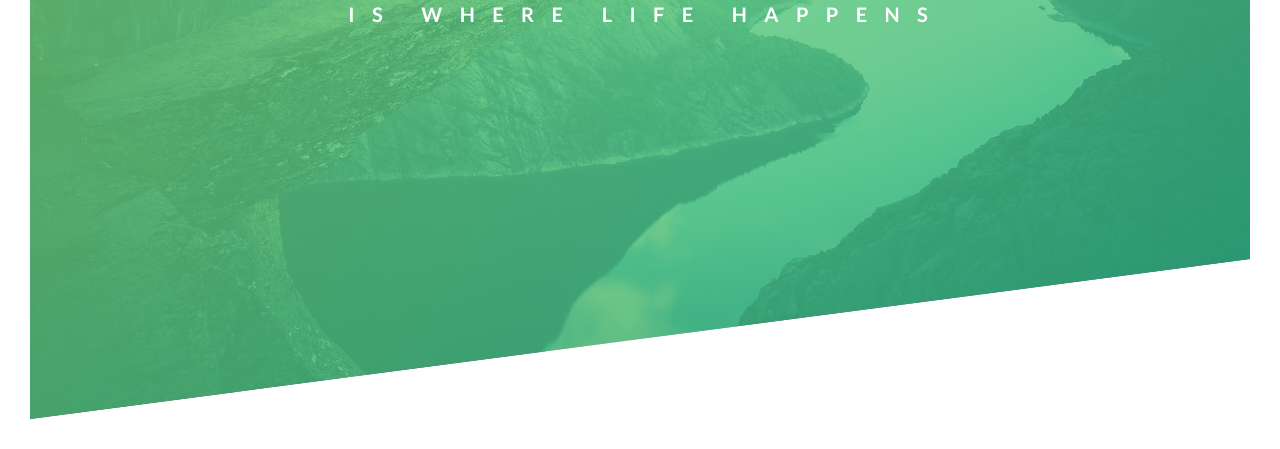
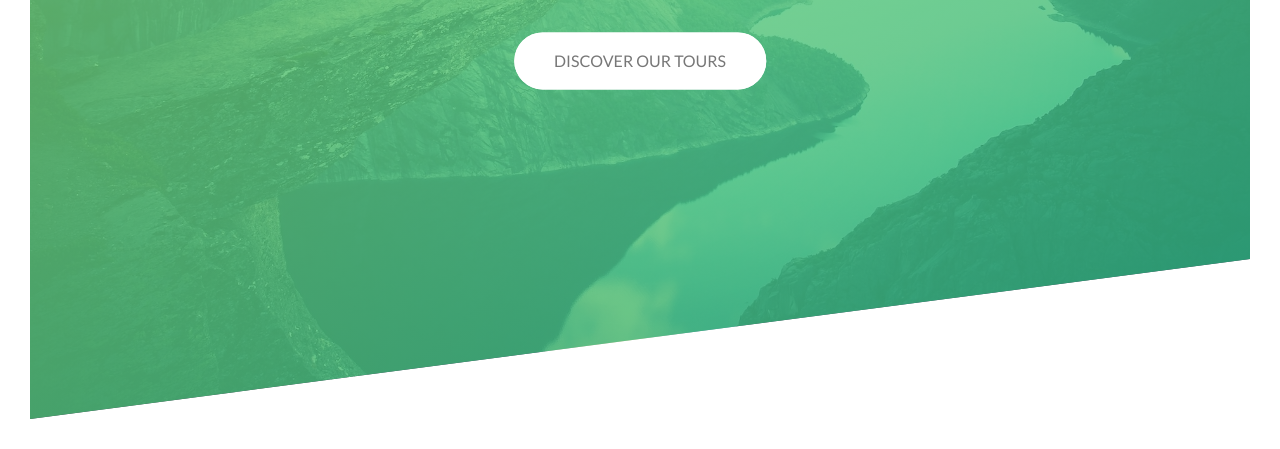
Before and after one commit to hanCodeHub/natours, a plain HTML site: page starter/index.html in a window 1280 px wide. Shown: the part 371-820 px from the top of the page. Drawn offline with Linux system fonts and the light colour scheme; files that its build step writes are made by us from their sources.

Commit message:
added pseudo classes and elements to header

```diff
--- a/starter/css/style.css
+++ b/starter/css/style.css
@@ -54,12 +54,14 @@ body {
     top: 40%;
     left: 50%;
     transform: translate(-50%,-50%);
+    text-align: center;
 }
 
 .heading-primary {
     color: #fff;
     text-transform: uppercase;
     backface-visibility: hidden;
+    margin-bottom: 60px;
 }
 
 .heading-primary-main {
@@ -93,7 +95,7 @@ body {
         opacity: 0;
         transform: translateX(-100px);
     }
-    80% {
+    85% {
         transform: translateX(10px)
     }
     100% {
@@ -110,7 +112,7 @@ body {
     50%{
         opacity: 0;
     }
-    80% {
+    85% {
         transform: translateX(-10px);
     }
     100% {
@@ -118,3 +120,53 @@ body {
         transform: translate(0);
     }
 }
+
+.btn:link,
+.btn:visited {
+    text-transform: uppercase;
+    text-decoration: none;
+    padding: 15px 40px;
+    display: inline-block;
+    border-radius: 100px;
+    transition: all .2s;
+    position: relative;
+}
+
+.btn:hover {
+    transform: translateY(-3px);
+    box-shadow: 0 10px 20px rgba(0,0,0,.2);
+}
+
+/* when clicked */
+.btn:active {
+    transform: translateY(-1px);
+    box-shadow: 0 5px 10px rgba(0,0,0,.2);
+}
+
+.btn-white {
+    background-color: #fff;
+    color: #777;
+}
+
+/* after pseudo element is treated as child of element */
+.btn::after {
+    content: "";
+    display: inline-block;
+    height: 100%;
+    width: 100%;
+    border-radius: 100px;
+    position: absolute;
+    top: 0;
+    left: 0;
+    z-index: -1;
+    transition: all .4;
+}
+
+.btn-white::after {
+    background-color: #fff;
+}
+
+.btn:hover::after {
+    transform: scaleX(1.4) scaleY(1.6);
+    opacity: 0;
+}
--- a/starter/index.html
+++ b/starter/index.html
@@ -22,6 +22,8 @@
                 <span class="heading-primary-main">Outdoors</span>
                 <span class="heading-primary-sub">is where life happens</span>
             </h1>
+
+            <a href="#" class="btn btn-white">Discover our tours</a>
             </div>
         </header>
 
```
